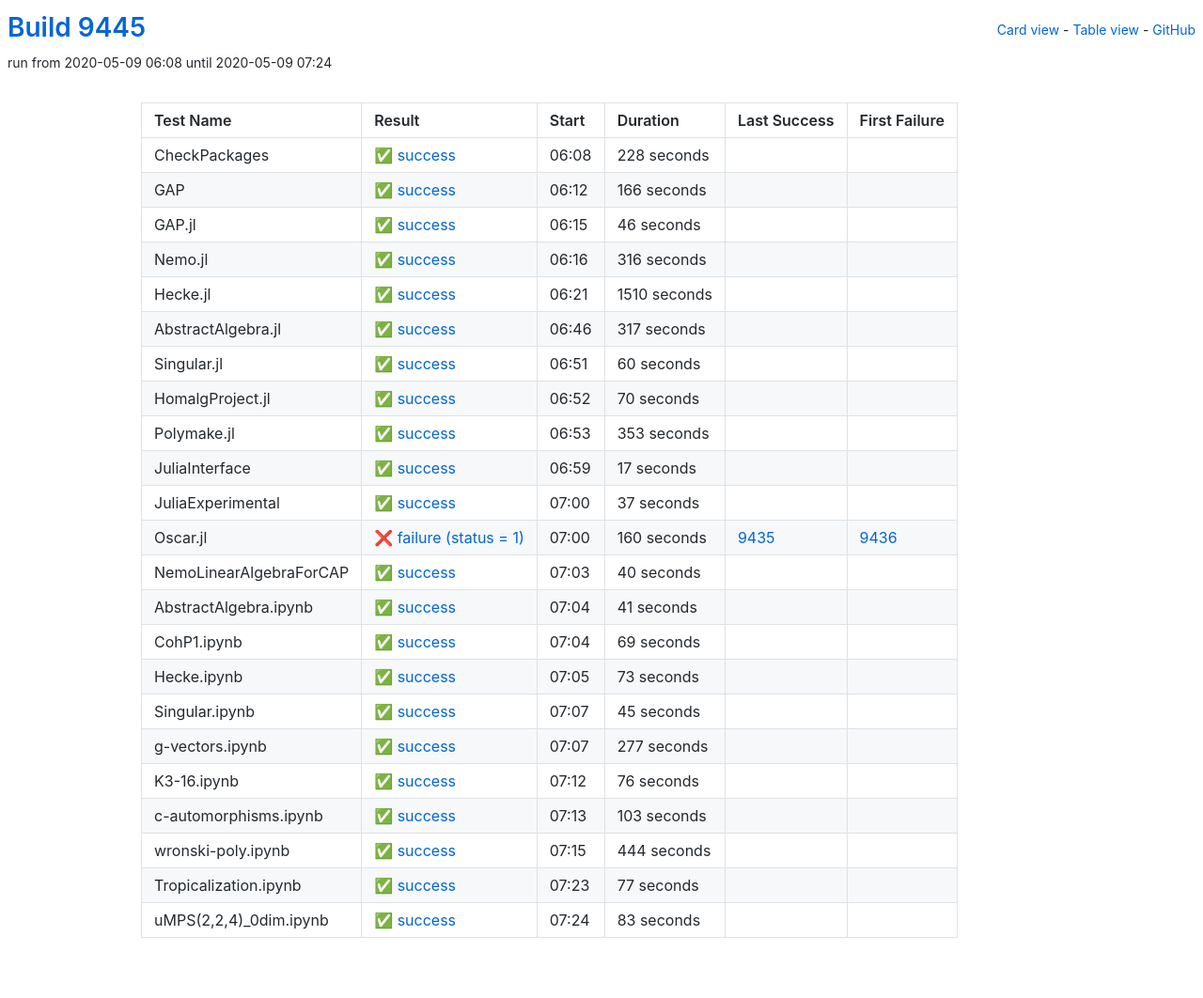
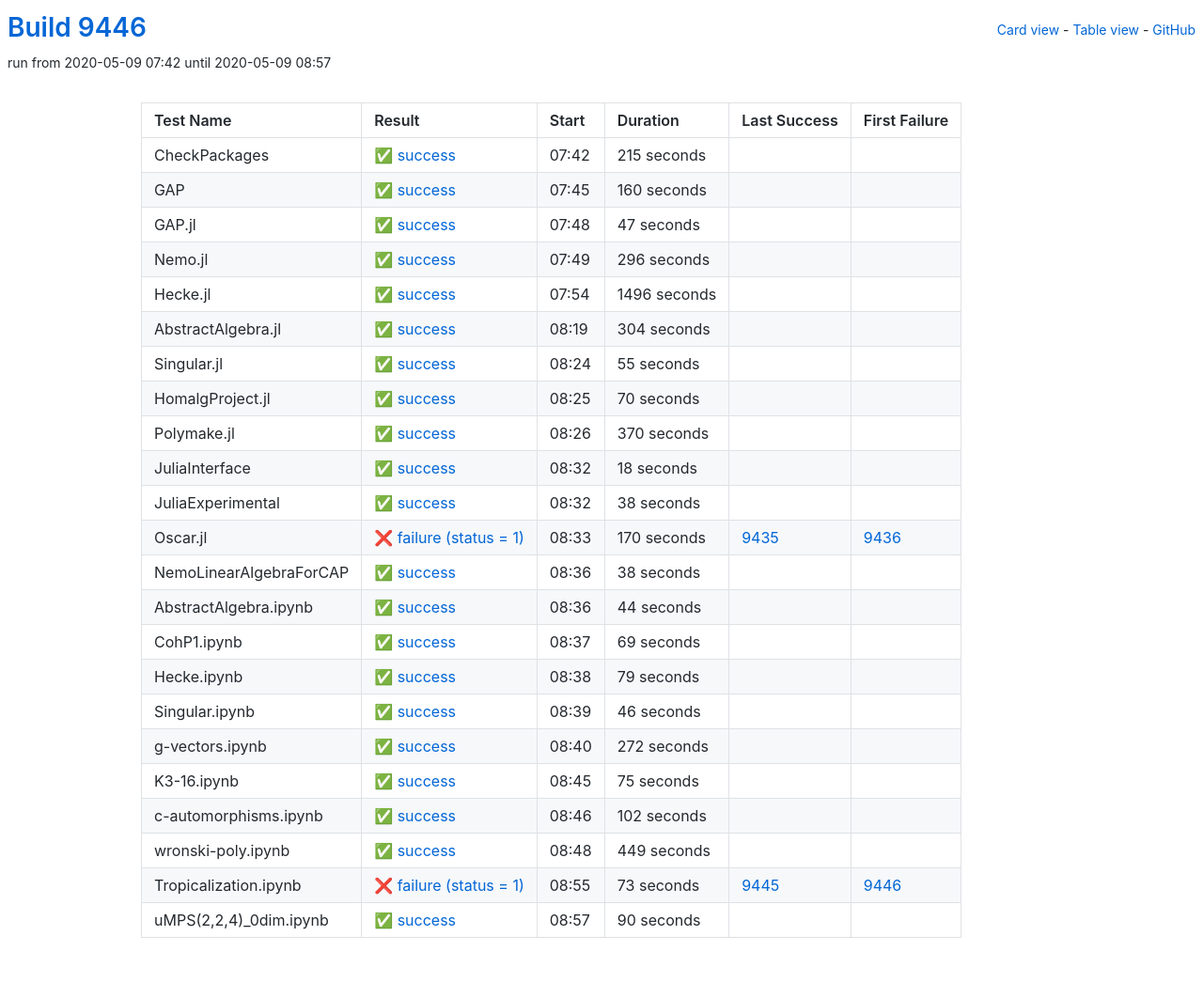
Before and after one commit to oscar-system/oscar-ci-status, a Jekyll site: the page built from table.html, in a window 1280 px wide. Shown: the whole page at 94% size. Built offline with Jekyll 4.4.1, drawn with Linux system fonts in a browser that asks for light colours.

Commit message:
Build 9446

```diff
--- a/_data/ci.yml
+++ b/_data/ci.yml
@@ -1,89 +1,89 @@
-build: 9445
-build_url: https://oscarci.mathematik.uni-kl.de/job/oscar/9445/
+build: 9446
+build_url: https://oscarci.mathematik.uni-kl.de/job/oscar/9446/
 job: oscar
 tests:
-- duration: 228
+- duration: 215
   exitcode: 0
   first_failure: false
   first_failure_url: null
   id: checkpackages
   last_success: false
   last_success_url: null
-  log: https://oscarci.mathematik.uni-kl.de/job/oscar/9445/artifact/logs/build-9445/CheckPackages.log
+  log: https://oscarci.mathematik.uni-kl.de/job/oscar/9446/artifact/logs/build-9446/CheckPackages.log
   name: CheckPackages
-  start: 2020-05-09 06:08
+  start: 2020-05-09 07:42
   status: success
   success: true
-- duration: 166
+- duration: 160
   exitcode: 0
   first_failure: false
   first_failure_url: null
   id: gap
   last_success: false
   last_success_url: null
-  log: https://oscarci.mathematik.uni-kl.de/job/oscar/9445/artifact/logs/build-9445/GAP.log
+  log: https://oscarci.mathematik.uni-kl.de/job/oscar/9446/artifact/logs/build-9446/GAP.log
   name: GAP
-  start: 2020-05-09 06:12
+  start: 2020-05-09 07:45
   status: success
   success: true
-- duration: 46
+- duration: 47
   exitcode: 0
   first_failure: false
   first_failure_url: null
   id: gap-jl
   last_success: false
   last_success_url: null
-  log: https://oscarci.mathematik.uni-kl.de/job/oscar/9445/artifact/logs/build-9445/GAP.jl.log
+  log: https://oscarci.mathematik.uni-kl.de/job/oscar/9446/artifact/logs/build-9446/GAP.jl.log
   name: GAP.jl
-  start: 2020-05-09 06:15
+  start: 2020-05-09 07:48
   status: success
   success: true
-- duration: 316
+- duration: 296
   exitcode: 0
   first_failure: false
   first_failure_url: null
   id: nemo-jl
   last_success: false
   last_success_url: null
-  log: https://oscarci.mathematik.uni-kl.de/job/oscar/9445/artifact/logs/build-9445/Nemo.jl.log
+  log: https://oscarci.mathematik.uni-kl.de/job/oscar/9446/artifact/logs/build-9446/Nemo.jl.log
   name: Nemo.jl
-  start: 2020-05-09 06:16
+  start: 2020-05-09 07:49
   status: success
   success: true
-- duration: 1510
+- duration: 1496
   exitcode: 0
   first_failure: false
   first_failure_url: null
   id: hecke-jl
   last_success: false
   last_success_url: null
-  log: https://oscarci.mathematik.uni-kl.de/job/oscar/9445/artifact/logs/build-9445/Hecke.jl.log
+  log: https://oscarci.mathematik.uni-kl.de/job/oscar/9446/artifact/logs/build-9446/Hecke.jl.log
   name: Hecke.jl
-  start: 2020-05-09 06:21
+  start: 2020-05-09 07:54
   status: success
   success: true
-- duration: 317
+- duration: 304
   exitcode: 0
   first_failure: false
   first_failure_url: null
   id: abstractalgebra-jl
   last_success: false
   last_success_url: null
-  log: https://oscarci.mathematik.uni-kl.de/job/oscar/9445/artifact/logs/build-9445/AbstractAlgebra.jl.log
+  log: https://oscarci.mathematik.uni-kl.de/job/oscar/9446/artifact/logs/build-9446/AbstractAlgebra.jl.log
   name: AbstractAlgebra.jl
-  start: 2020-05-09 06:46
+  start: 2020-05-09 08:19
   status: success
   success: true
-- duration: 60
+- duration: 55
   exitcode: 0
   first_failure: false
   first_failure_url: null
   id: singular-jl
   last_success: false
   last_success_url: null
-  log: https://oscarci.mathematik.uni-kl.de/job/oscar/9445/artifact/logs/build-9445/Singular.jl.log
+  log: https://oscarci.mathematik.uni-kl.de/job/oscar/9446/artifact/logs/build-9446/Singular.jl.log
   name: Singular.jl
-  start: 2020-05-09 06:51
+  start: 2020-05-09 08:24
   status: success
   success: true
 - duration: 70
@@ -93,81 +93,81 @@ tests:
   id: homalgproject-jl
   last_success: false
   last_success_url: null
-  log: https://oscarci.mathematik.uni-kl.de/job/oscar/9445/artifact/logs/build-9445/HomalgProject.jl.log
+  log: https://oscarci.mathematik.uni-kl.de/job/oscar/9446/artifact/logs/build-9446/HomalgProject.jl.log
   name: HomalgProject.jl
-  start: 2020-05-09 06:52
+  start: 2020-05-09 08:25
   status: success
   success: true
-- duration: 353
+- duration: 370
   exitcode: 0
   first_failure: false
   first_failure_url: null
   id: polymake-jl
   last_success: false
   last_success_url: null
-  log: https://oscarci.mathematik.uni-kl.de/job/oscar/9445/artifact/logs/build-9445/Polymake.jl.log
+  log: https://oscarci.mathematik.uni-kl.de/job/oscar/9446/artifact/logs/build-9446/Polymake.jl.log
   name: Polymake.jl
-  start: 2020-05-09 06:53
+  start: 2020-05-09 08:26
   status: success
   success: true
-- duration: 17
+- duration: 18
   exitcode: 0
   first_failure: false
   first_failure_url: null
   id: juliainterface
   last_success: false
   last_success_url: null
-  log: https://oscarci.mathematik.uni-kl.de/job/oscar/9445/artifact/logs/build-9445/JuliaInterface.log
+  log: https://oscarci.mathematik.uni-kl.de/job/oscar/9446/artifact/logs/build-9446/JuliaInterface.log
   name: JuliaInterface
-  start: 2020-05-09 06:59
+  start: 2020-05-09 08:32
   status: success
   success: true
-- duration: 37
+- duration: 38
   exitcode: 0
   first_failure: false
   first_failure_url: null
   id: juliaexperimental
   last_success: false
   last_success_url: null
-  log: https://oscarci.mathematik.uni-kl.de/job/oscar/9445/artifact/logs/build-9445/JuliaExperimental.log
+  log: https://oscarci.mathematik.uni-kl.de/job/oscar/9446/artifact/logs/build-9446/JuliaExperimental.log
   name: JuliaExperimental
-  start: 2020-05-09 07:00
+  start: 2020-05-09 08:32
   status: success
   success: true
-- duration: 160
+- duration: 170
   exitcode: 1
   first_failure: 9436
   first_failure_url: https://oscarci.mathematik.uni-kl.de/job/oscar/9436/
   id: oscar-jl
   last_success: 9435
   last_success_url: https://oscarci.mathematik.uni-kl.de/job/oscar/9435/
-  log: https://oscarci.mathematik.uni-kl.de/job/oscar/9445/artifact/logs/build-9445/Oscar.jl.log
+  log: https://oscarci.mathematik.uni-kl.de/job/oscar/9446/artifact/logs/build-9446/Oscar.jl.log
   name: Oscar.jl
-  start: 2020-05-09 07:00
+  start: 2020-05-09 08:33
   status: failure
   success: false
-- duration: 40
+- duration: 38
   exitcode: 0
   first_failure: false
   first_failure_url: null
   id: nemolinearalgebraforcap
   last_success: false
   last_success_url: null
-  log: https://oscarci.mathematik.uni-kl.de/job/oscar/9445/artifact/logs/build-9445/NemoLinearAlgebraForCAP.log
+  log: https://oscarci.mathematik.uni-kl.de/job/oscar/9446/artifact/logs/build-9446/NemoLinearAlgebraForCAP.log
   name: NemoLinearAlgebraForCAP
-  start: 2020-05-09 07:03
+  start: 2020-05-09 08:36
   status: success
   success: true
-- duration: 41
+- duration: 44
   exitcode: 0
   first_failure: false
   first_failure_url: null
   id: abstractalgebra-ipynb
   last_success: false
   last_success_url: null
-  log: https://oscarci.mathematik.uni-kl.de/job/oscar/9445/artifact/logs/build-9445/AbstractAlgebra.ipynb.log
+  log: https://oscarci.mathematik.uni-kl.de/job/oscar/9446/artifact/logs/build-9446/AbstractAlgebra.ipynb.log
   name: AbstractAlgebra.ipynb
-  start: 2020-05-09 07:04
+  start: 2020-05-09 08:36
   status: success
   success: true
 - duration: 69
@@ -177,104 +177,104 @@ tests:
   id: cohp1-ipynb
   last_success: false
   last_success_url: null
-  log: https://oscarci.mathematik.uni-kl.de/job/oscar/9445/artifact/logs/build-9445/CohP1.ipynb.log
+  log: https://oscarci.mathematik.uni-kl.de/job/oscar/9446/artifact/logs/build-9446/CohP1.ipynb.log
   name: CohP1.ipynb
-  start: 2020-05-09 07:04
+  start: 2020-05-09 08:37
   status: success
   success: true
-- duration: 73
+- duration: 79
   exitcode: 0
   first_failure: false
   first_failure_url: null
   id: hecke-ipynb
   last_success: false
   last_success_url: null
-  log: https://oscarci.mathematik.uni-kl.de/job/oscar/9445/artifact/logs/build-9445/Hecke.ipynb.log
+  log: https://oscarci.mathematik.uni-kl.de/job/oscar/9446/artifact/logs/build-9446/Hecke.ipynb.log
   name: Hecke.ipynb
-  start: 2020-05-09 07:05
+  start: 2020-05-09 08:38
   status: success
   success: true
-- duration: 45
+- duration: 46
   exitcode: 0
   first_failure: false
   first_failure_url: null
   id: singular-ipynb
   last_success: false
   last_success_url: null
-  log: https://oscarci.mathematik.uni-kl.de/job/oscar/9445/artifact/logs/build-9445/Singular.ipynb.log
+  log: https://oscarci.mathematik.uni-kl.de/job/oscar/9446/artifact/logs/build-9446/Singular.ipynb.log
   name: Singular.ipynb
-  start: 2020-05-09 07:07
+  start: 2020-05-09 08:39
   status: success
   success: true
-- duration: 277
+- duration: 272
   exitcode: 0
   first_failure: false
   first_failure_url: null
   id: g-vectors-ipynb
   last_success: false
   last_success_url: null
-  log: https://oscarci.mathematik.uni-kl.de/job/oscar/9445/artifact/logs/build-9445/g-vectors.ipynb.log
+  log: https://oscarci.mathematik.uni-kl.de/job/oscar/9446/artifact/logs/build-9446/g-vectors.ipynb.log
   name: g-vectors.ipynb
-  start: 2020-05-09 07:07
+  start: 2020-05-09 08:40
   status: success
   success: true
-- duration: 76
+- duration: 75
   exitcode: 0
   first_failure: false
   first_failure_url: null
   id: k3-16-ipynb
   last_success: false
   last_success_url: null
-  log: https://oscarci.mathematik.uni-kl.de/job/oscar/9445/artifact/logs/build-9445/K3-16.ipynb.log
+  log: https://oscarci.mathematik.uni-kl.de/job/oscar/9446/artifact/logs/build-9446/K3-16.ipynb.log
   name: K3-16.ipynb
-  start: 2020-05-09 07:12
+  start: 2020-05-09 08:45
   status: success
   success: true
-- duration: 103
+- duration: 102
   exitcode: 0
   first_failure: false
   first_failure_url: null
   id: c-automorphisms-ipynb
   last_success: false
   last_success_url: null
-  log: https://oscarci.mathematik.uni-kl.de/job/oscar/9445/artifact/logs/build-9445/c-automorphisms.ipynb.log
+  log: https://oscarci.mathematik.uni-kl.de/job/oscar/9446/artifact/logs/build-9446/c-automorphisms.ipynb.log
   name: c-automorphisms.ipynb
-  start: 2020-05-09 07:13
+  start: 2020-05-09 08:46
   status: success
   success: true
-- duration: 444
+- duration: 449
   exitcode: 0
   first_failure: false
   first_failure_url: null
   id: wronski-poly-ipynb
   last_success: false
   last_success_url: null
-  log: https://oscarci.mathematik.uni-kl.de/job/oscar/9445/artifact/logs/build-9445/wronski-poly.ipynb.log
+  log: https://oscarci.mathematik.uni-kl.de/job/oscar/9446/artifact/logs/build-9446/wronski-poly.ipynb.log
   name: wronski-poly.ipynb
-  start: 2020-05-09 07:15
+  start: 2020-05-09 08:48
   status: success
   success: true
-- duration: 77
-  exitcode: 0
-  first_failure: false
-  first_failure_url: null
+- duration: 73
+  exitcode: 1
+  first_failure: 9446
+  first_failure_url: https://oscarci.mathematik.uni-kl.de/job/oscar/9446/
   id: tropicalization-ipynb
-  last_success: false
-  last_success_url: null
-  log: https://oscarci.mathematik.uni-kl.de/job/oscar/9445/artifact/logs/build-9445/Tropicalization.ipynb.log
+  last_success: 9445
+  last_success_url: https://oscarci.mathematik.uni-kl.de/job/oscar/9445/
+  log: https://oscarci.mathematik.uni-kl.de/job/oscar/9446/artifact/logs/build-9446/Tropicalization.ipynb.log
   name: Tropicalization.ipynb
-  start: 2020-05-09 07:23
-  status: success
-  success: true
-- duration: 83
+  start: 2020-05-09 08:55
+  status: failure
+  success: false
+- duration: 90
   exitcode: 0
   first_failure: false
   first_failure_url: null
   id: umps-2-2-4-0dim-ipynb
   last_success: false
   last_success_url: null
-  log: https://oscarci.mathematik.uni-kl.de/job/oscar/9445/artifact/logs/build-9445/uMPS-2-2-4-_0dim.ipynb.log
+  log: https://oscarci.mathematik.uni-kl.de/job/oscar/9446/artifact/logs/build-9446/uMPS-2-2-4-_0dim.ipynb.log
   name: uMPS(2,2,4)_0dim.ipynb
-  start: 2020-05-09 07:24
+  start: 2020-05-09 08:57
   status: success
   success: true
```
Also changed, not shown: README.md.
